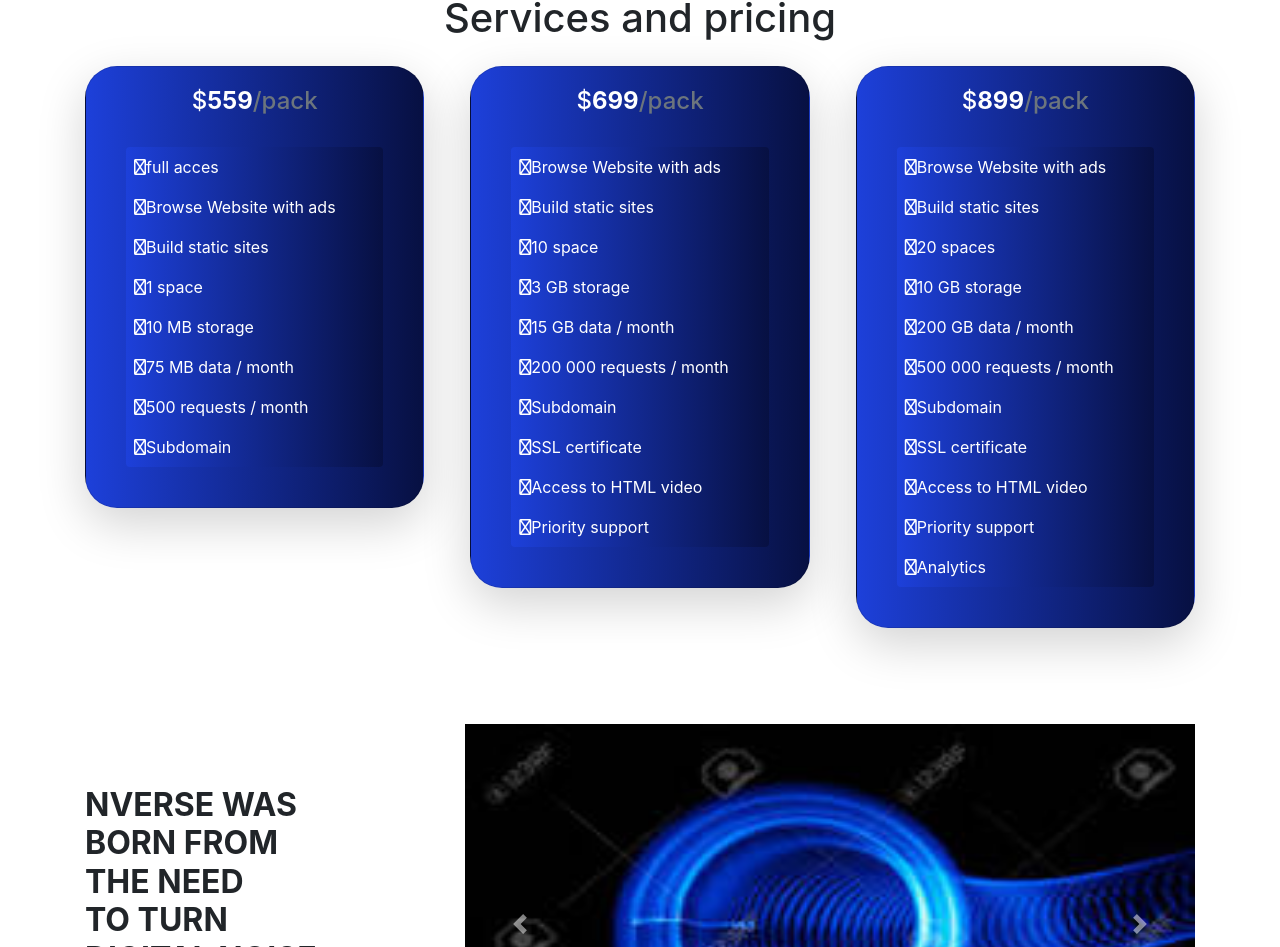
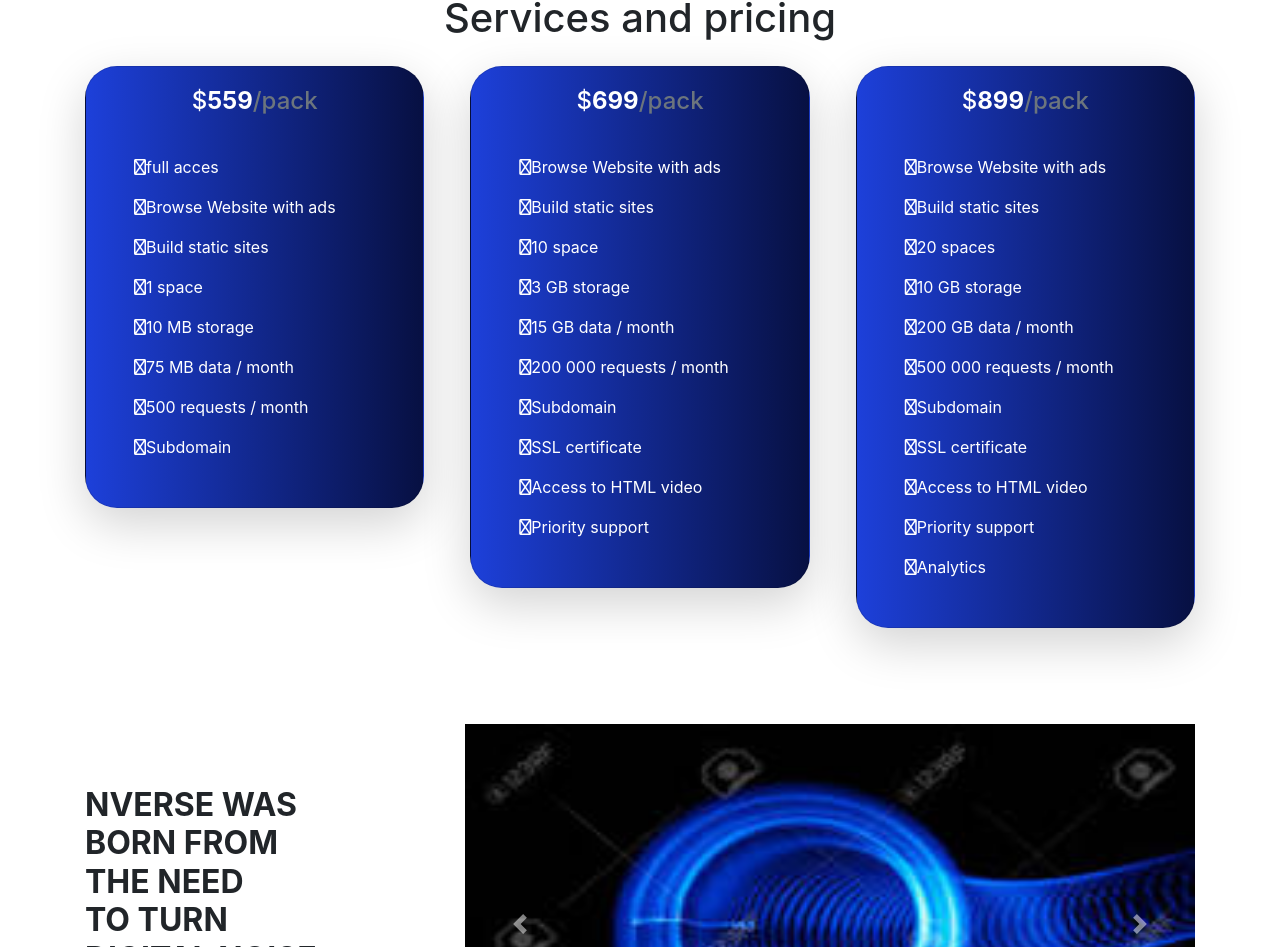
Before and after one commit to lexdier/nVerse, a Nuxt app: page / in a window 1280 px wide. Shown: the part 948-1895 px from the top of the page. Built offline with nearby package versions, Linux system fonts and the light colour scheme.

Commit message:
refactor: remove backgrund border

```diff
--- a/components/PricingSection.vue
+++ b/components/PricingSection.vue
@@ -66,7 +66,7 @@ const cards = [
               <BCardBody>
                <BListGroup tag="ul">
                 <template v-for="(item, index) in card.items">
-                  <BListGroupItem :class="`text-${item} p-2`" class="border-0 fs-xs gradient" tag="li">
+                  <BListGroupItem :class="`text-${item} p-2`" class="border-0 fs-xs bg-transparent" tag="li">
                     <FontAwesome name="check"/>
                     <span v-text="item"/>
                   </BListGroupItem>
```
